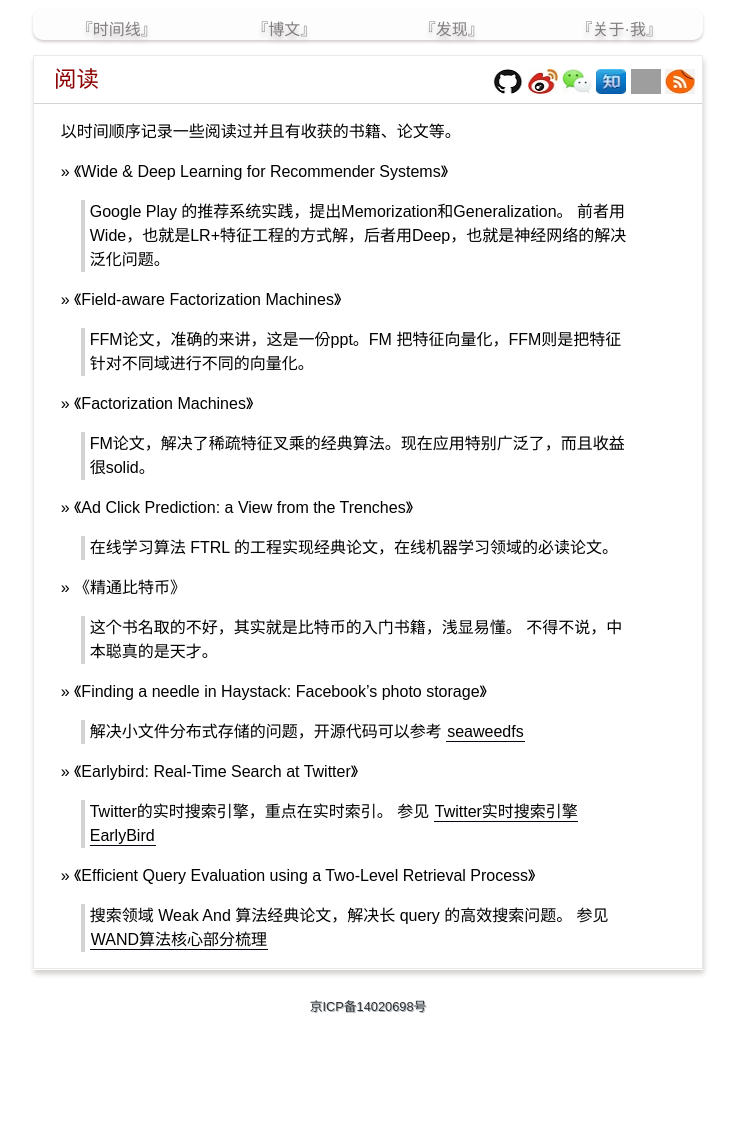
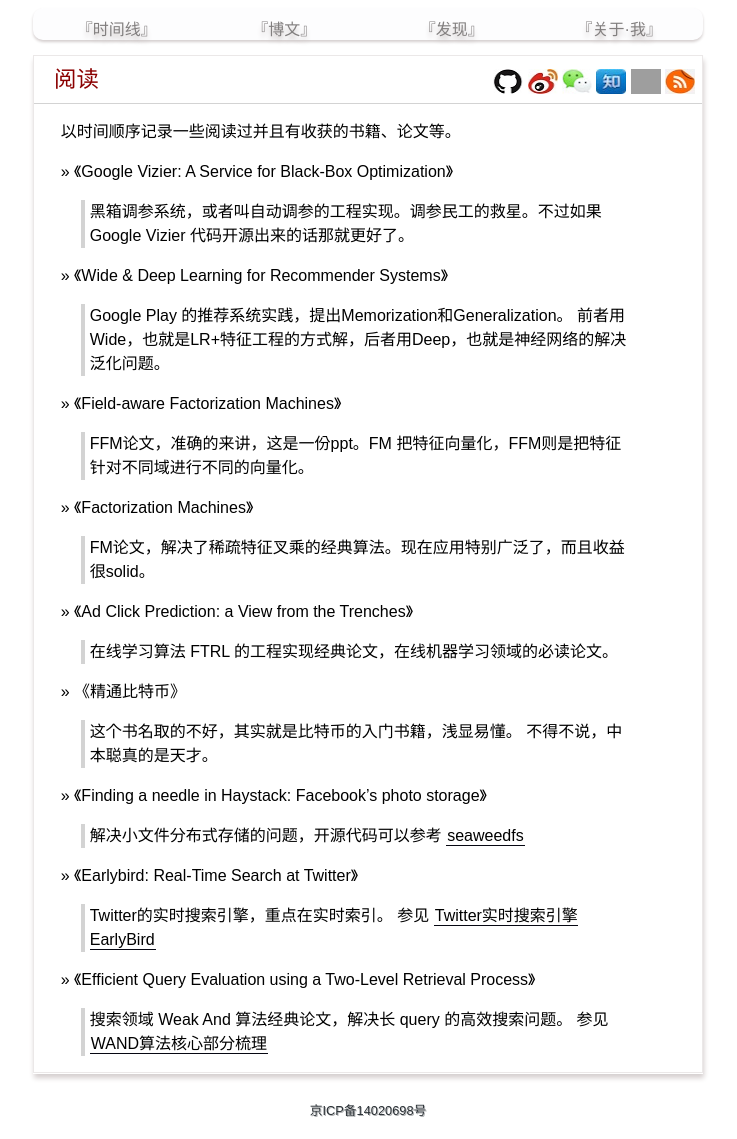
Before and after one commit to yanyiwu/blog, a Jekyll site: the page built from reading.md, in a window 1280 px wide. Shown: the whole page, without its empty margins (272-1009 px from the left). Built offline with Jekyll 4.4.1, drawn with Linux system fonts in a browser that asks for light colours; Markdown is read by kramdown in place of the engine named in the settings; comment, search, counter and statistics services are not loaded; before the commit the page ends 1035 px from its top, so only the background shows below that; grey boxes are pictures that could not be loaded.

Commit message:
[reading] vizier

```diff
--- a/reading.md
+++ b/reading.md
@@ -4,6 +4,10 @@ title: 阅读
 ---
 
 以时间顺序记录一些阅读过并且有收获的书籍、论文等。
+
+&raquo; 《Google Vizier: A Service for Black-Box Optimization》
+
+> 黑箱调参系统，或者叫自动调参的工程实现。调参民工的救星。不过如果 Google Vizier 代码开源出来的话那就更好了。
 
 &raquo; 《Wide & Deep Learning for Recommender Systems》
 
```
